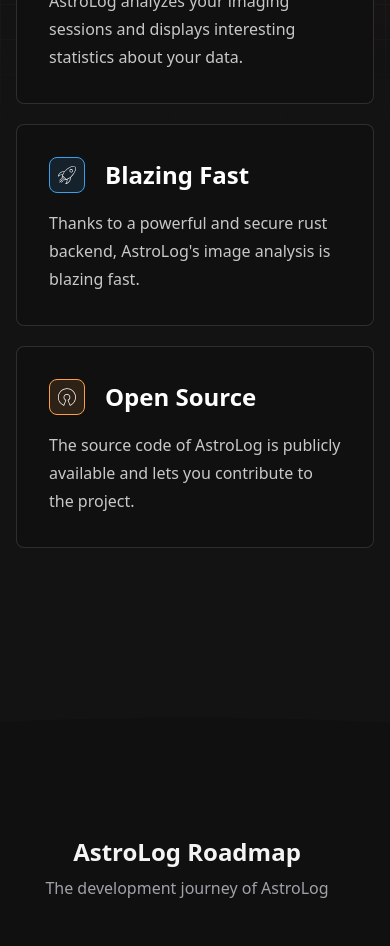
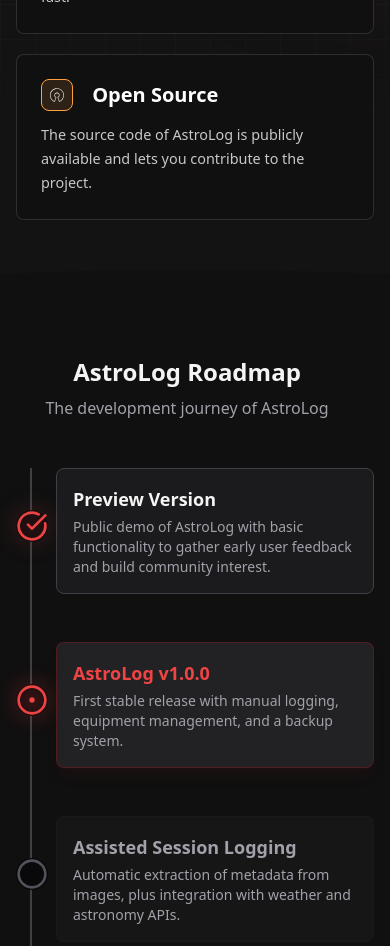
Before and after one commit to astrolog-app/website, a Next.js app: page / in a window 390 px wide. Shown: the part 1040-1986 px from the top of the page. Built offline with nearby package versions, Linux system fonts and the light colour scheme.

Commit message:
update: mobile mode

```diff
--- a/src/app/downloads/page.tsx
+++ b/src/app/downloads/page.tsx
@@ -3,13 +3,15 @@ import NavBar from "@/components/navBar";
 import PageContent from "@/components/page/pageContent";
 import Footer from "@/components/footer";
 import DownloadSelection from "@/components/page/downloadSelection";
+import PageTitle from "@/components/page/pageTitle";
 
 export default function Downloads() {
     return (
         <Page>
             <NavBar/>
             <PageContent>
-                <DownloadSelection className="mt-80" />
+                <PageTitle>Downloads</PageTitle>
+                <DownloadSelection className='mt-12' />
             </PageContent>
             <Footer/>
         </Page>
--- a/src/app/page.module.scss
+++ b/src/app/page.module.scss
@@ -135,11 +135,13 @@
       .landing {
         align-items: center;
         text-align: center;
+        height: 35rem;
       }
 
       .features {
         grid-template-columns: repeat(1, 1fr);
         grid-template-rows: repeat(6, auto);
+        margin-bottom: 0;
       }
     }
 
@@ -147,8 +149,8 @@
       padding-right: 1rem;
 
       .roadmap {
-        padding-top: 8rem;
-        padding-bottom: 8rem;
+        padding-top: 6rem;
+        padding-bottom: 6rem;
       }
     }
   }
--- a/src/app/page.tsx
+++ b/src/app/page.tsx
@@ -16,12 +16,12 @@ export default function Product() {
         },
         {
             title: "AstroLog v1.0.0",
-            description: "Launch of the first stable version with core features: manual logging, equipment tracking, and session management.",
+            description: "First stable release with manual logging, equipment management, and a backup system.",
             status: "current",
         },
         {
-            title: "Backup System",
-            description: "Implementation of local and cloud backup functionality.",
+            title: "Assisted Session Logging",
+            description: "Automatic extraction of metadata from images, plus integration with weather and astronomy APIs.",
             status: "upcoming",
         },
         {
@@ -30,8 +30,8 @@ export default function Product() {
             status: "upcoming",
         },
         {
-            title: "Assisted Session Logging",
-            description: "Automatic extraction of metadata from images, plus integration with weather and astronomy APIs.",
+            title: "Image Gallery",
+            description: "Personal gallery to view, organize, and showcase processed astrophotography results.",
             status: "upcoming",
         },
         {
@@ -45,6 +45,7 @@ export default function Product() {
             status: "upcoming",
         },
     ];
+
 
     return (
         <div className={styles.page}>
--- a/src/components/featureCard.module.scss
+++ b/src/components/featureCard.module.scss
@@ -37,3 +37,27 @@
         color: var(--font-dark);
     }
 }
+
+@media (max-width: 750px) {
+    .card {
+        padding: 1.5rem;
+
+        .header {
+            margin-bottom: 0.75rem;
+
+            .icon {
+                width: 2rem;
+                margin-right: 1.2rem;
+            }
+
+            .title {
+                font-size: 1.25rem;
+            }
+        }
+
+        .children {
+            font-size: 0.9rem;
+            line-height: 1.5rem;
+        }
+    }
+}
--- a/src/components/navBar.module.scss
+++ b/src/components/navBar.module.scss
@@ -3,7 +3,7 @@
   height: var(--nav-bar-height);
   position: fixed;
   width: 100%;
-  z-index: 5;
+  z-index: 50;
   backdrop-filter: blur(5px);
   -webkit-backdrop-filter: blur(5px); // Safari support
 
--- a/src/components/page/downloadSelection.tsx
+++ b/src/components/page/downloadSelection.tsx
@@ -33,7 +33,7 @@ const downloadLinks: Record<string, Record<string, string>> = {
 
 export default function DownloadSelection({ className }: { className?: string }) {
     return (
-        <div className={cn(className, "mt-80 rounded-lg border border-zinc-800 overflow-hidden")}>
+        <div className={cn(className, "rounded-lg border border-zinc-800 overflow-hidden")}>
             <Table>
                 <TableHeader className="bg-zinc-900">
                     <TableRow className="hover:bg-zinc-900/80">
```
Also changed, not shown: 1 other file (tests, documents, lock files or other folders).
